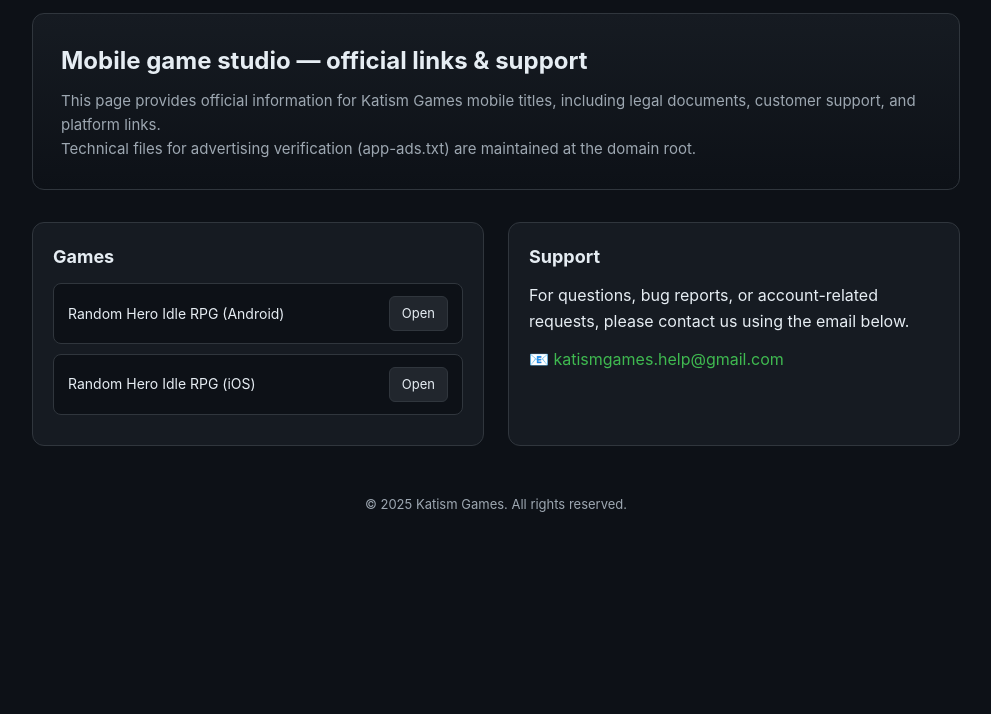
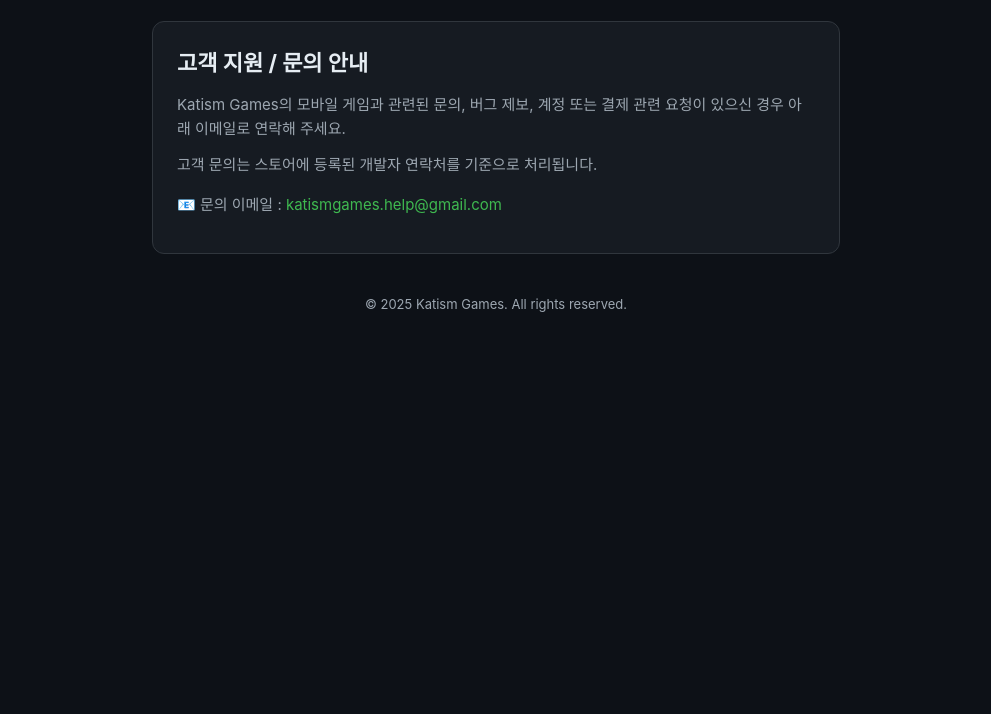
Before and after one commit to katismgames/help, a plain HTML site: page index.html in a window 1280 px wide. Shown: the part 86-800 px from the top of the page, without its empty margins (144-1135 px from the left). Drawn offline with Linux system fonts and the light colour scheme.

Commit message:
Update index.html

```diff
--- a/index.html
+++ b/index.html
@@ -1,9 +1,9 @@
 <!DOCTYPE html>
-<html lang="en">
+<html lang="ko">
 <head>
     <meta charset="UTF-8" />
     <meta name="viewport" content="width=device-width, initial-scale=1.0" />
-    <title>Katism Games</title>
+    <title>Katism Games | 고객 지원</title>
 
     <style>
         :root {
@@ -38,16 +38,12 @@
         }
 
         .container {
-            max-width: 960px;
+            max-width: 720px;
             margin: 0 auto;
-            padding: 32px 16px 64px;
+            padding: 40px 16px 64px;
         }
 
         header {
-            display: flex;
-            align-items: center;
-            justify-content: space-between;
-            gap: 16px;
             margin-bottom: 32px;
         }
 
@@ -56,81 +52,26 @@
             font-weight: 700;
         }
 
-        .nav a {
-            margin-left: 16px;
-            font-size: 14px;
-            color: var(--muted);
-        }
-
-        .hero {
-            background: linear-gradient(180deg, #161b22, #0d1117);
-            border: 1px solid var(--border);
-            border-radius: 12px;
-            padding: 28px;
-            margin-bottom: 32px;
-        }
-
-        .hero h1 {
-            font-size: 24px;
-            margin-bottom: 8px;
-        }
-
-        .hero p {
-            color: var(--muted);
-            font-size: 15px;
-        }
-
-        .grid {
-            display: grid;
-            grid-template-columns: 1fr 1fr;
-            gap: 24px;
-        }
-
-        @media (max-width: 720px) {
-            .grid {
-                grid-template-columns: 1fr;
-            }
-        }
-
         .card {
             background-color: var(--card);
             border: 1px solid var(--border);
             border-radius: 12px;
-            padding: 20px;
+            padding: 24px;
         }
 
-        .card h2 {
-            font-size: 18px;
+        .card h1 {
+            font-size: 22px;
             margin-bottom: 12px;
         }
 
-        .game {
-            display: flex;
-            justify-content: space-between;
-            align-items: center;
-            background-color: #0d1117;
-            border: 1px solid var(--border);
-            border-radius: 8px;
-            padding: 12px 14px;
-            margin-bottom: 10px;
-        }
-
-        .game span {
-            font-size: 14px;
-        }
-
-        .btn {
-            padding: 6px 12px;
-            border-radius: 6px;
-            border: 1px solid var(--border);
-            background-color: #21262d;
-            color: var(--text);
-            font-size: 13px;
-            cursor: default;
+        .card p {
+            font-size: 15px;
+            color: var(--muted);
+            margin-bottom: 12px;
         }
 
         footer {
-            margin-top: 48px;
+            margin-top: 40px;
             text-align: center;
             font-size: 13px;
             color: var(--muted);
@@ -143,50 +84,26 @@
 
     <header>
         <div class="brand">Katism Games</div>
-        <nav class="nav">
-            <a href="/privacy.html">Privacy Policy</a>
-            <a href="/terms.html">Terms of Use</a>
-            <a href="/account-deletion.html">Account Deletion</a>
-        </nav>
     </header>
 
-    <section class="hero">
-        <h1>Mobile game studio — official links & support</h1>
+    <section class="card">
+        <h1>고객 지원 / 문의 안내</h1>
+
         <p>
-            This page provides official information for Katism Games mobile titles,
-            including legal documents, customer support, and platform links.
-            <br />
-            Technical files for advertising verification (app-ads.txt) are maintained at the domain root.
+            Katism Games의 모바일 게임과 관련된 문의, 버그 제보,
+            계정 또는 결제 관련 요청이 있으신 경우 아래 이메일로 연락해 주세요.
         </p>
-    </section>
 
-    <section class="grid">
-        <div class="card">
-            <h2>Games</h2>
+        <p>
+            고객 문의는 스토어에 등록된 개발자 연락처를 기준으로 처리됩니다.
+        </p>
 
-            <div class="game">
-                <span>Random Hero Idle RPG (Android)</span>
-                <div class="btn">Open</div>
-            </div>
-
-            <div class="game">
-                <span>Random Hero Idle RPG (iOS)</span>
-                <div class="btn">Open</div>
-            </div>
-        </div>
-
-        <div class="card">
-            <h2>Support</h2>
-            <p>
-                For questions, bug reports, or account-related requests,
-                please contact us using the email below.
-            </p>
-            <p style="margin-top: 12px;">
-                📧 <a href="mailto:katismgames.help@gmail.com">
-                    katismgames.help@gmail.com
-                </a>
-            </p>
-        </div>
+        <p style="margin-top: 16px;">
+            📧 문의 이메일 :
+            <a href="mailto:katismgames.help@gmail.com">
+                katismgames.help@gmail.com
+            </a>
+        </p>
     </section>
 
     <footer>
```
